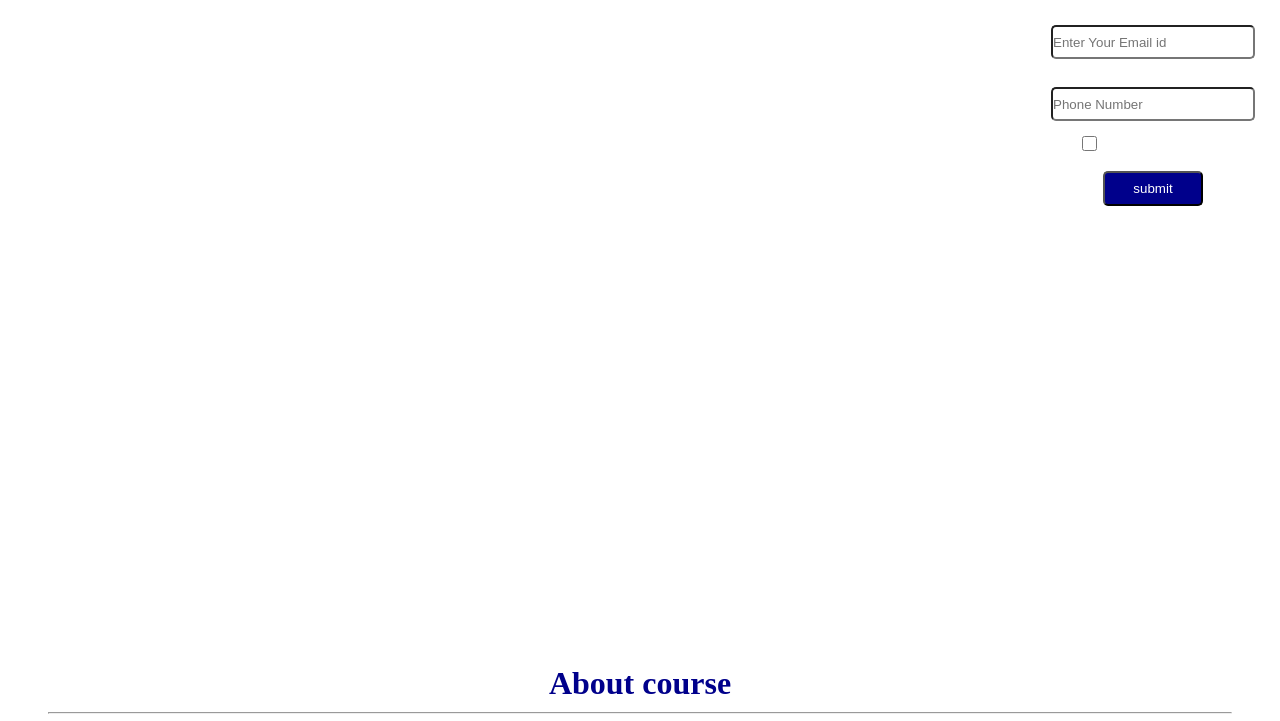
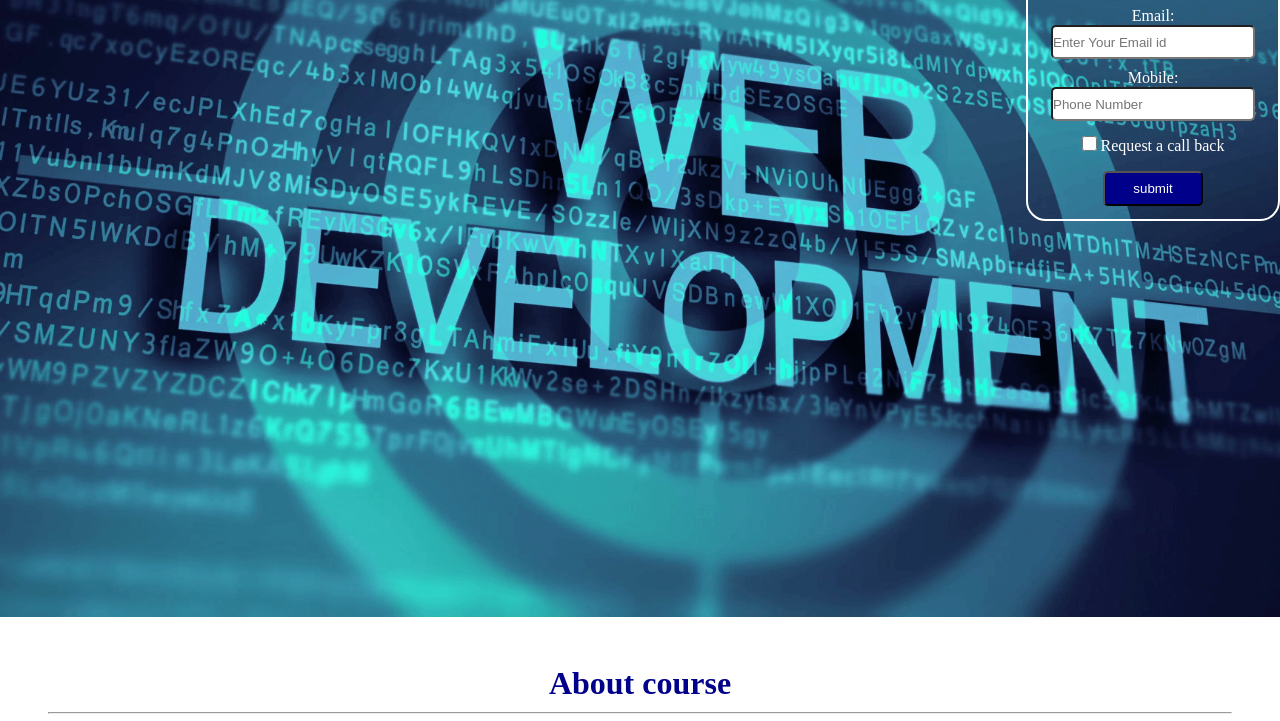
Before and after one commit to msanky/Project1, a plain HTML site: page index.html in a window 1280 px wide. Shown: the part 258-979 px from the top of the page. Drawn offline with Linux system fonts and the light colour scheme.

Commit message:
Update style.css

```diff
--- a/style.css
+++ b/style.css
@@ -27,7 +27,7 @@ li a {
     color: #fff;
     height: 100vh;
     font-family: 'Times New Roman';
-    background: url(images/image.png);
+    background: url(/image.png);
     background-size: cover;
 }
 .content-text{
```
